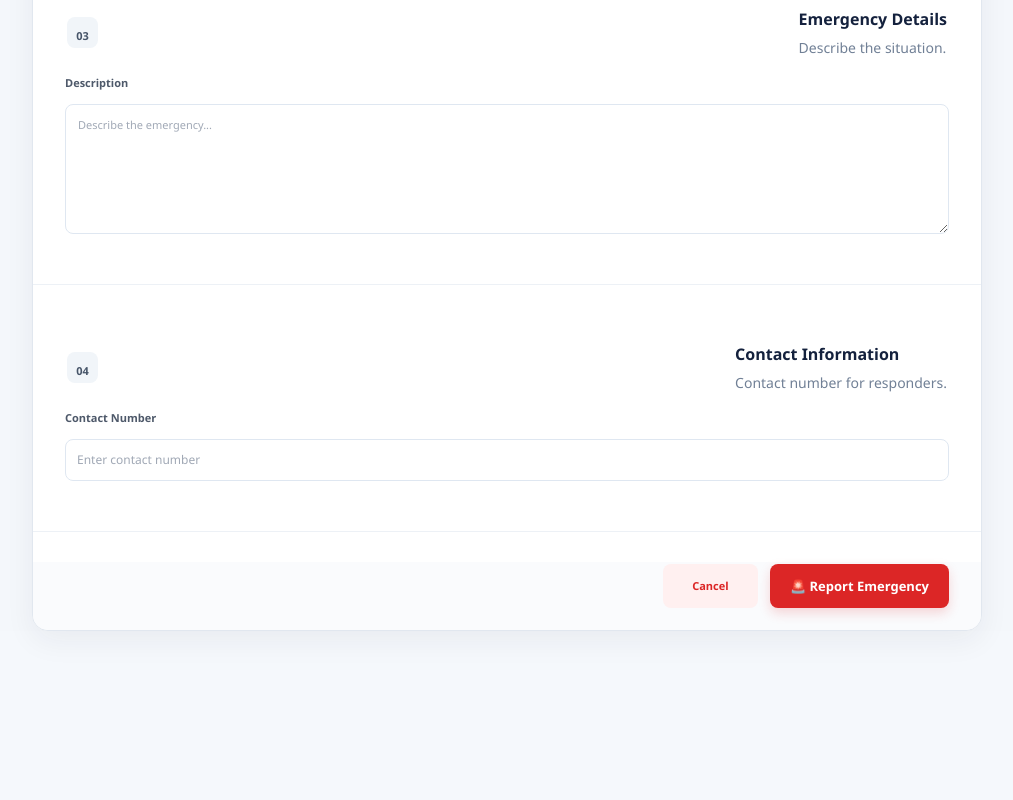
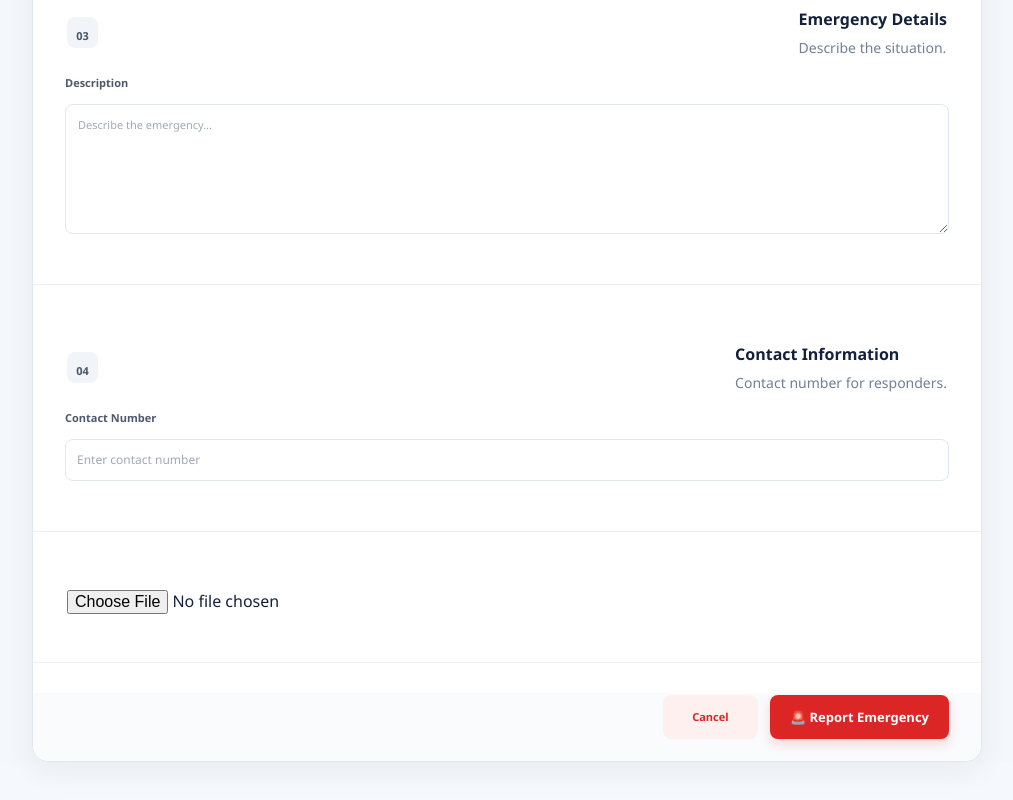
Before and after one commit to venuprakash81/ResQNet-FrontEnd, a React (Create React App) app: page /citizen/report-emergency in a window 1280 px wide. Shown: the part 1322-2122 px from the top of the page, without its empty margins (133-1146 px from the left). Before the commit the page ends 2013 px from the top, so only its background shows below. Built offline with nearby package versions, Linux system fonts and the light colour scheme.

Commit message:
Implement image upload feature in ReportEmergency
Added image upload functionality with feedback for selected images.

```diff
--- a/src/pages/ReportEmergency.jsx
+++ b/src/pages/ReportEmergency.jsx
@@ -1135,6 +1135,68 @@ const ReportEmergency = () => {
           {/* ==========================================
               IMAGE
           =========================================== */}
+<div className="form-section">
+
+            <div className="section-heading">
+
+
+
+
+              <input
+                id="emergencyImage"
+                type="file"
+                accept="image/*"
+                onChange={
+                  handleImageChange
+                }
+              />
+
+
+              {image && (
+
+                <p className="selected-file">
+
+                  Selected:
+                  {" "}
+                  {image.name}
+
+                </p>
+
+              )}
+
+
+              {!image && (
+
+                <p className="default-image-text">
+
+
+                </p>
+
+              )}
+
+            </div>
+
+          </div>
+
+
+          {/* MESSAGE */}
+
+          {message && (
+
+            <div
+              className={
+                messageType === "success"
+                  ? "success-message"
+                  : messageType === "info"
+                  ? "info-message"
+                  : "error-message"
+              }
+            >
+              {message}
+            </div>
+
+          )}
+
 
 
  <div className="form-actions">
```
